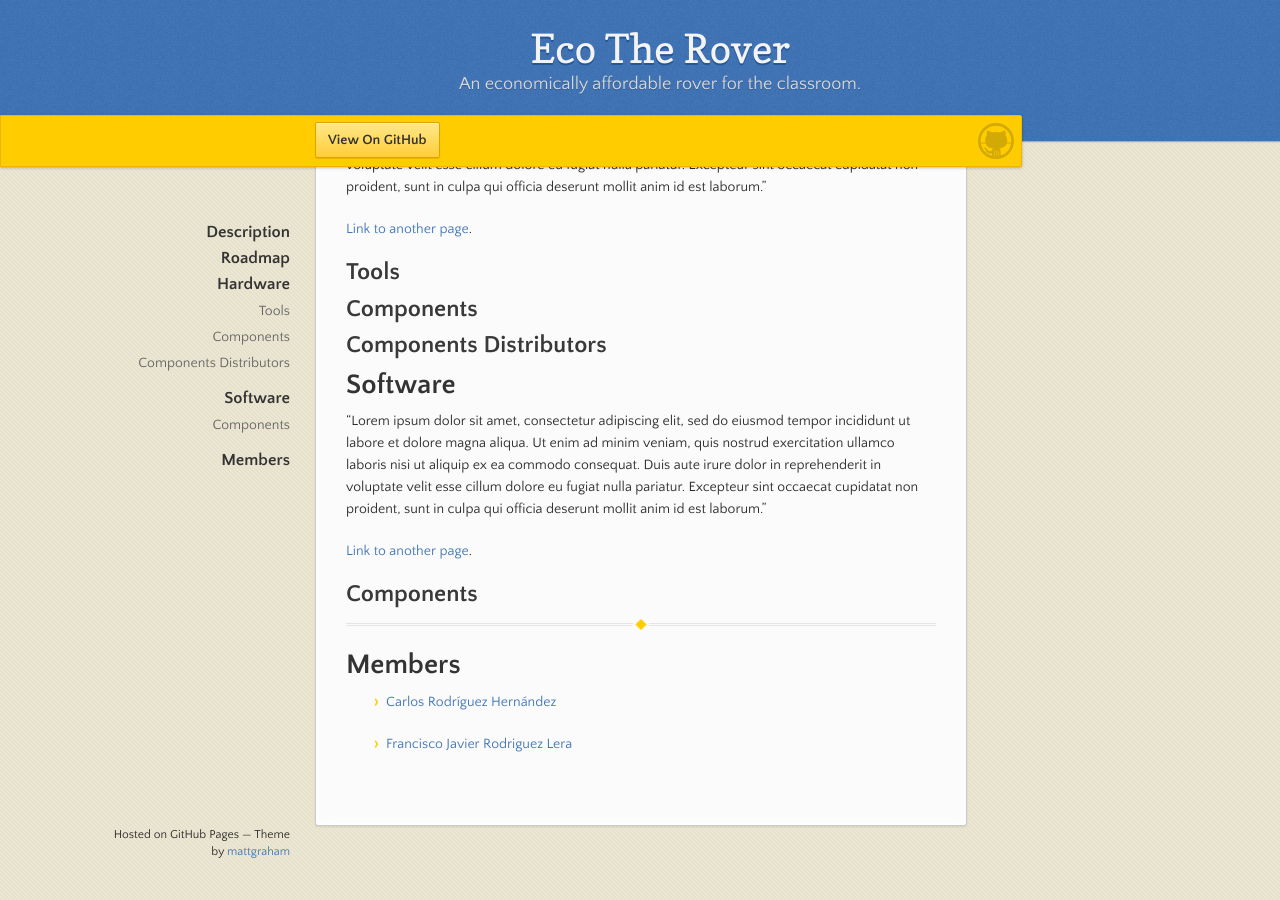
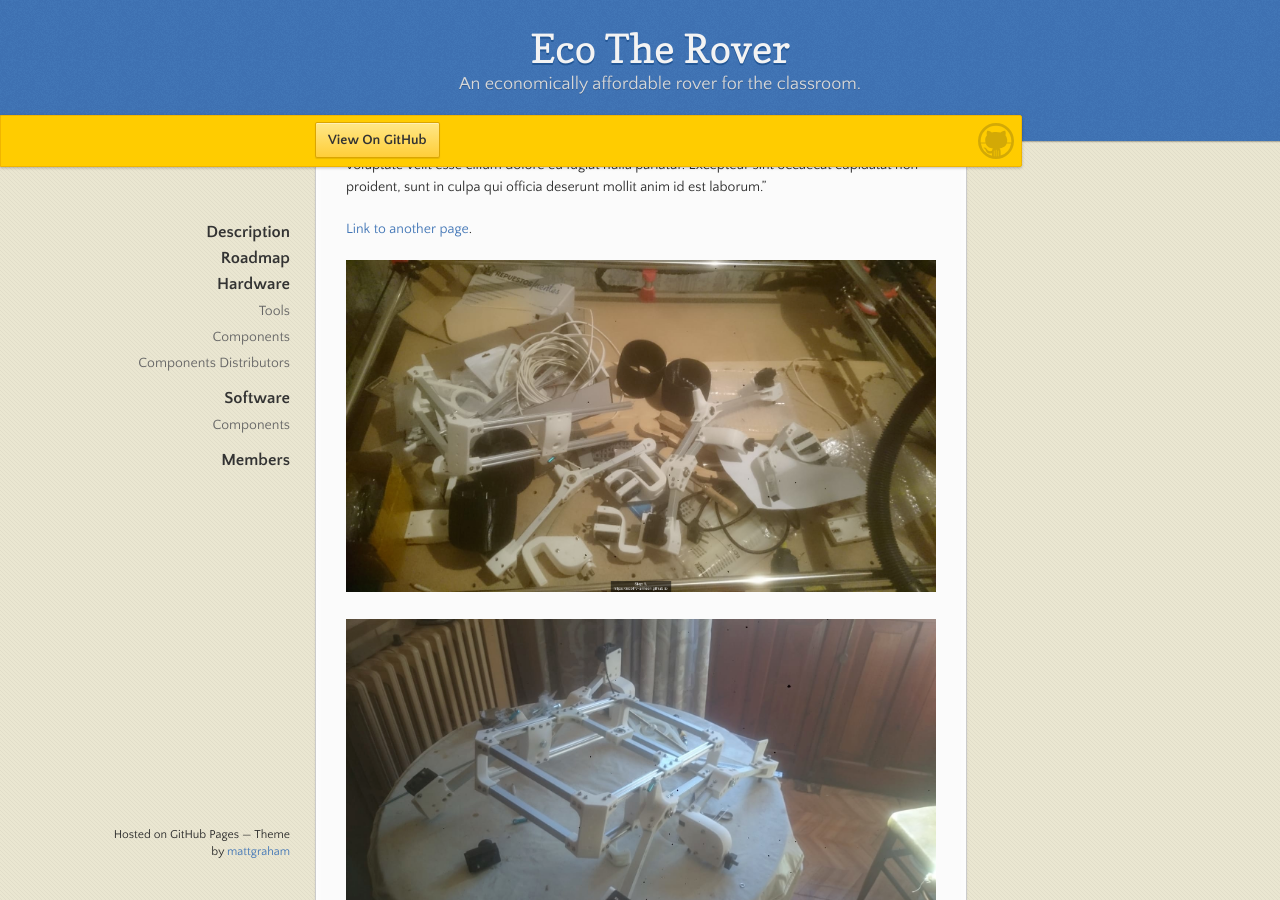
Before and after one commit to ecotrv-unileon/ecotrv-unileon.github.io, a Jekyll site: the page built from index.md, in a window 1280 px wide and 900 px high, scrolled down 744 px. Built offline with Jekyll 4.4.1, drawn with Linux system fonts in a browser that asks for light colours; our own code applies the rules of GitHub Pages for plain Markdown files; before the commit the page ends 1610 px from its top, so only the background shows below that.

Commit message:
Added new figures

```diff
--- a/index.md
+++ b/index.md
@@ -35,6 +35,13 @@ Eco is intended to be a rover for multidisciplinary future projects in the class
 
 [Link to another page](./hardware.html).
 
+![Step 1](https://github.com/ecotrv-unileon/ecotrv-unileon.github.io/blob/master/assets/images/1wm.png)
+
+![Step 2](https://github.com/ecotrv-unileon/ecotrv-unileon.github.io/blob/master/assets/images/2wm.png)
+
+![Step 3](https://github.com/ecotrv-unileon/ecotrv-unileon.github.io/blob/master/assets/images/4wm.png)
+
+
 ## Tools
 
 ## Components
```
